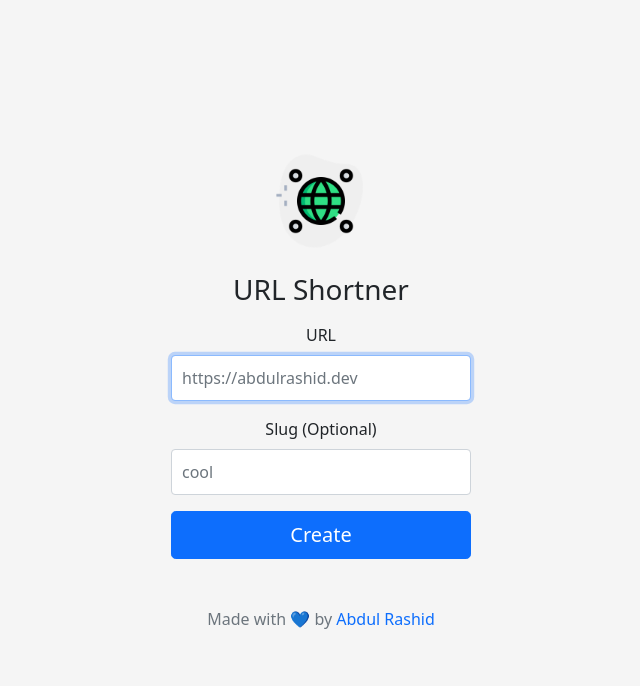
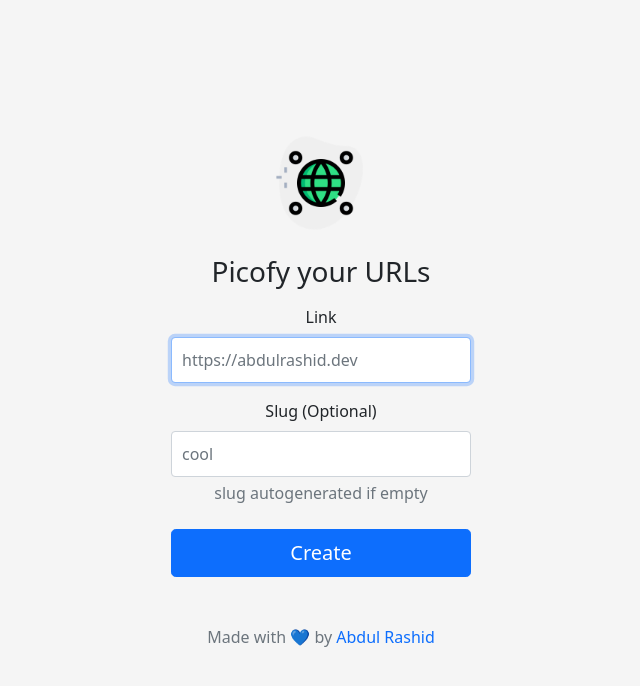
Before and after one commit to AbdulRashidReshamwala/url_shortner, a website: page public/index.html in a window 1280 px wide. Shown: the whole page, without its empty margins (319-959 px from the left). Drawn offline with nearby package versions, Linux system fonts and the light colour scheme.

Commit message:
new tagline

```diff
--- a/public/index.html
+++ b/public/index.html
@@ -19,17 +19,18 @@
 
     <form class="form-signin" onsubmit="return false">
         <img class="mb-4" src="./internet.png" alt="" width="96" height="96">
-        <h1 class="h3 mb-3 font-weight-normal">URL Shortner</h1>
+        <h1 class="h3 mb-3 font-weight-normal">Picofy your URLs</h1>
 
         <div class="mb-3">
 
-            <label for="url" class="form-label">URL</label>
+            <label for="url" class="form-label">Link</label>
             <input type="text" id="url" class="form-control" placeholder="https://abdulrashid.dev" required autofocus>
         </div>
-        <div class="mb-3">
+        <div class="mb-4">
 
             <label for="slug" class="form-label">Slug (Optional)</label>
             <input type="text" id="slug" class="form-control" placeholder="cool">
+            <p class="mt-1 mb-1 text-muted">slug autogenerated if empty</p>
         </div>
         <button class="btn btn-lg btn-primary btn-block" type="submit" id="btn">Create</button>
         <div style="display: none;" class="mt-3" id="s-url-wrap">
```
